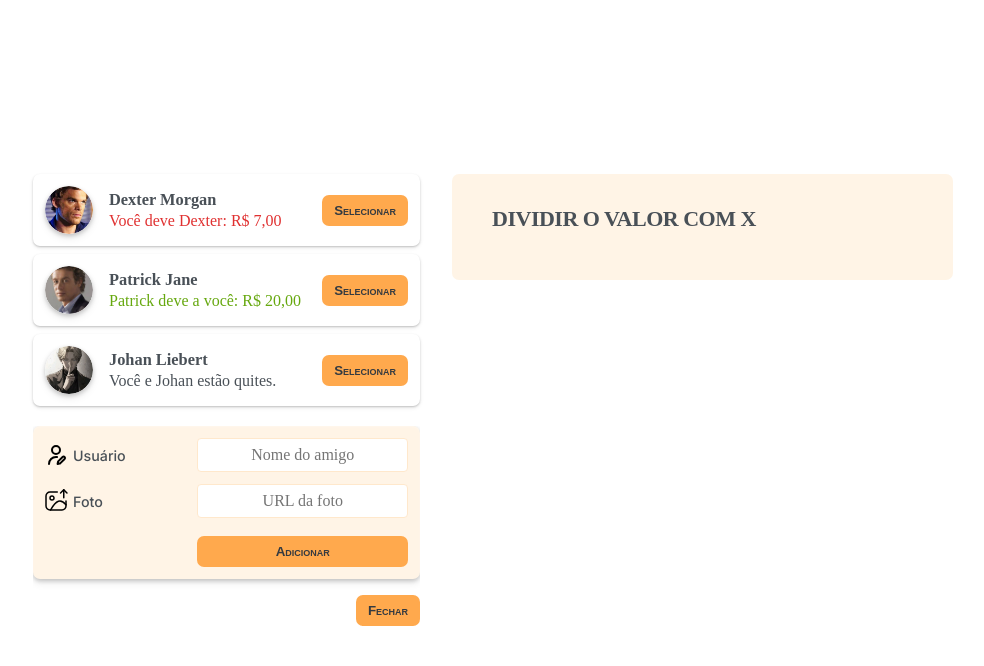
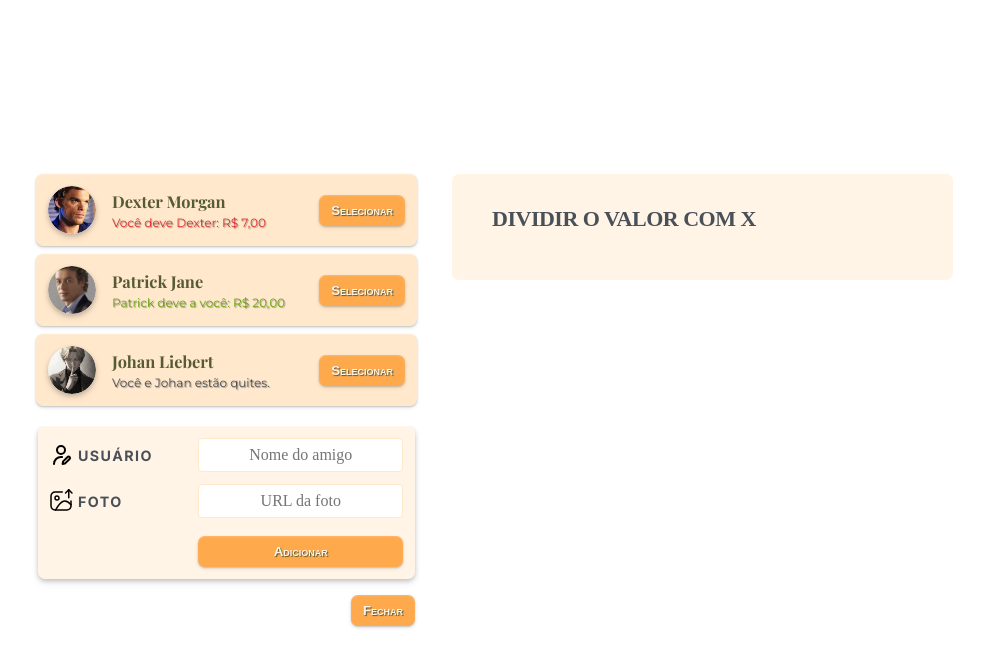
Before and after one commit to call-meRafael/eat-and-split-app, a React (Vite) app: page / in a window 1280 px wide. Both pictures are taken after a click on the button "Adicionar amigo". Shown: the top 666 px of the page, without its empty margins (147-1131 px from the left). Built offline with nearby package versions, Linux system fonts and the light colour scheme; a web font is replaced by a local one.

Commit message:
chore(styles): adjust a bunch of colours and spacing

```diff
--- a/src/App.jsx
+++ b/src/App.jsx
@@ -37,14 +37,14 @@ export default function App() {
               animate={{ opacity: 1, height: "auto", y: 0 }}
               exit={{ opacity: 0, height: 0, y: -20 }}
               transition={{ type: "spring", duration: 0.5, bounce: 0.2 }}
-              style={{ overflow: "hidden" }} // Evita bugs visuais enquanto estica/colapsa
+              style={{ overflow: "hidden", paddingInline: "0.5rem" }} // Evita bugs visuais enquanto estica/colapsa
             >
               <FormAddFriend />
             </motion.div>
           )}
         </AnimatePresence>
 
-        <motion.div layout style={{ width: "100%", display: "flex", justifyContent: "flex-end" }}>
+        <motion.div layout style={{ width: "100%", display: "flex", justifyContent: "flex-end", paddingInline: "0.5rem" }}>
           <Button onClick={handleClick} className="button-add-friend">
             {isOpen ? "Fechar" : "Adicionar amigo"}
           </Button>
--- a/src/components/formAddFriend.jsx
+++ b/src/components/formAddFriend.jsx
@@ -9,10 +9,10 @@ export const FormAddFriend = () => {
 
   return (
     <form className="form-add-friend">
-      <label htmlFor="friend-name">
+      <label htmlFor="friend-name" id="friend-name">
         <UserName  />Usuário</label>
       <input type="text" name="friend-name" id="iFriend-name" placeholder="Nome do amigo"/>
-      <label htmlFor="friend-image">
+      <label htmlFor="friend-image" id="friend-image">
         <UserAvatar /> Foto{" "}
       </label>
       <input type="text" name="image-url" id="iImage-url" placeholder="URL da foto"/>
--- a/src/index.css
+++ b/src/index.css
@@ -2,16 +2,17 @@
    TOKENS
    ========================================================================== */
 :root {
-  --color-lightest: #fff4e6;
-  --color-light: #ffe8cc;
+  --color-lightest: 34 100 95; /*#fff4e5*/
+  --color-light: 33 100 90; /*#ffe8cc*/
   --color-medium: #ffa94d;
   --color-dark: #ff922b;
 
-  --brown-800: 22 32 26;
-  --brown-600: 22 39 40;
-  --darkgreen: 66 26 28;
-  --lightoffset: 32 50 90;
-  --brownnude: 29 35 61;
+  --brown-800: 22 32 26; /*#593E2E*/
+  --brown-600: 22 39 40; /*#8C5B3E*/
+  --darkgreen: 66 26 28; /*#555934 */
+  --lightoffset: 32 50 90; /*#F2E6D8*/
+  --brownnude: 29 35 61; /*#BF9B7A*/
+  --black: 0 0 0;
 
   --shadow-s:
     inset 0 1px 2px #ffffff30, 0 1px 2px #00000030, 0 2px 4px #00000015;
@@ -56,6 +57,7 @@ body {
   min-height: 100svh; /* acompanha a UI do navegador no celular */
   color: #495057;
   display: flex;
+  flex-flow: column wrap;
   padding: clamp(1.2rem, 1rem + 1.5vw, 3.2rem);
 
   @media (min-width: 48rem) {
@@ -79,6 +81,7 @@ img {
   grid-template-columns: 1fr;
   gap: var(--space-md);
   align-content: start;
+  padding-block: var(--space-lg);
 }
 
 /* ==========================================================================
@@ -88,7 +91,8 @@ img {
 .button-add-friend {
   background-color: var(--color-medium);
   font-variant: small-caps;
-  color: #343a40;
+  color: hsl(var(--color-lightest) / 1);
+  text-shadow: 1px 1px 1px hsl(var(--darkgreen) / 1);
   padding: var(--space-2xs) var(--space-xs);
   border: none;
   border-radius: var(--radius-md);
@@ -96,6 +100,7 @@ img {
   cursor: pointer;
   transition: 0.3s;
   max-width: 100%;
+  box-shadow: var(--shadow-s);
 }
 
 @media (hover: hover) {
@@ -121,6 +126,7 @@ img {
   margin-bottom: clamp(1.2rem, 1rem + 1vw, 2rem);
   border-radius: var(--radius-md);
   border: none;
+  padding-inline: 0.3rem;
 }
 
 .sidebar li {
@@ -131,8 +137,8 @@ img {
   padding: var(--space-xs);
   border-radius: var(--radius-md);
   box-shadow: var(--shadow-s);
+  background-color: hsl(var(--color-light) / 1);
   transition: 0.5s;
-
 
   & > :nth-last-of-type(1) {
     display: flex;
@@ -140,19 +146,26 @@ img {
     gap: 0.28rem;
     /* outline: 1px solid red; */
 
+    & > h3 {
+      font-family: var(--ff-serif);
+      color: hsl(var(--darkgreen) / 1);
+    }
+
     & > p {
-      font-size: var(--space-sm);
+      font-size: var(--space-xs);
+      font-family: var(--ff-sans2);
+      text-shadow: 1px 1px 1px hsl(var(--black) / .35);
     }
   }
 }
 
 .selected {
-  background-color: var(--color-lightest);
+  background-color: hsl(var(--color-lightest) / 1);
 }
 
 @media (hover: hover) {
   .sidebar li:hover {
-    background-color: var(--color-lightest);
+    background-color: hsl(var(--color-lightest) / 1);
   }
 }
 
@@ -205,8 +218,6 @@ img {
   color: #e03131;
 }
 
-
-
 /* ==========================================================================
    FORMULÁRIOS
    ========================================================================== */
@@ -216,7 +227,7 @@ form {
   align-items: center;
   gap: var(--space-xs);
   min-width: 0;
-  background-color: var(--color-lightest);
+  background-color: hsl(var(--color-lightest) / 1);
   border-radius: var(--radius-md);
 }
 
@@ -239,7 +250,9 @@ label {
   align-items: center;
   font-family: var(--ff-sans1);
   font-size: clamp(1.2rem, 1rem + 0.6vw, 1.425rem);
-  font-weight: 500;
+  text-transform: uppercase;
+  letter-spacing: 0.1em;
+  font-weight: 700;
 }
 
 input,
@@ -251,7 +264,7 @@ select {
   min-width: 0; /* permite o campo encolher dentro do grid sem estourar */
   padding: 0.7rem;
   text-align: center;
-  border: 1px solid var(--color-light);
+  border: 1px solid hsl(var(--color-light) / 1);
   border-radius: var(--radius-sm);
   transition: 0.3s;
 }
```
